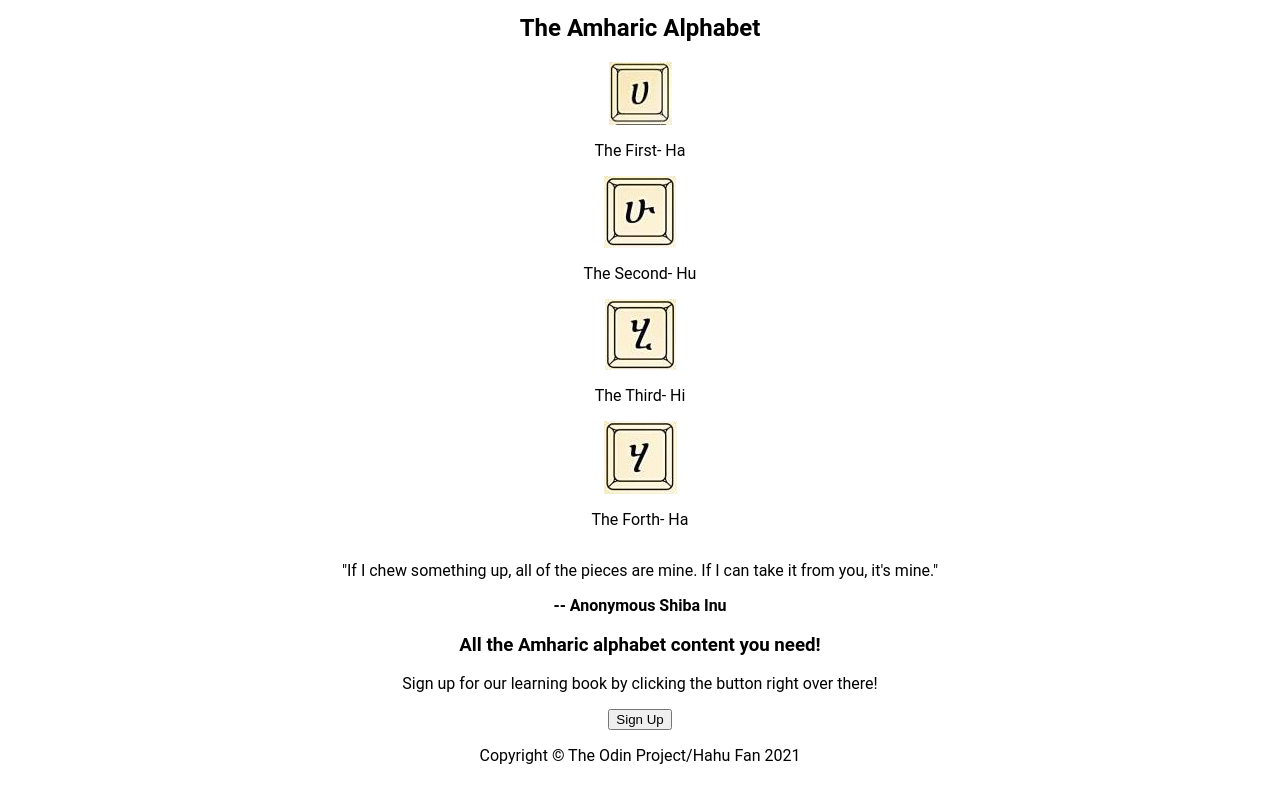
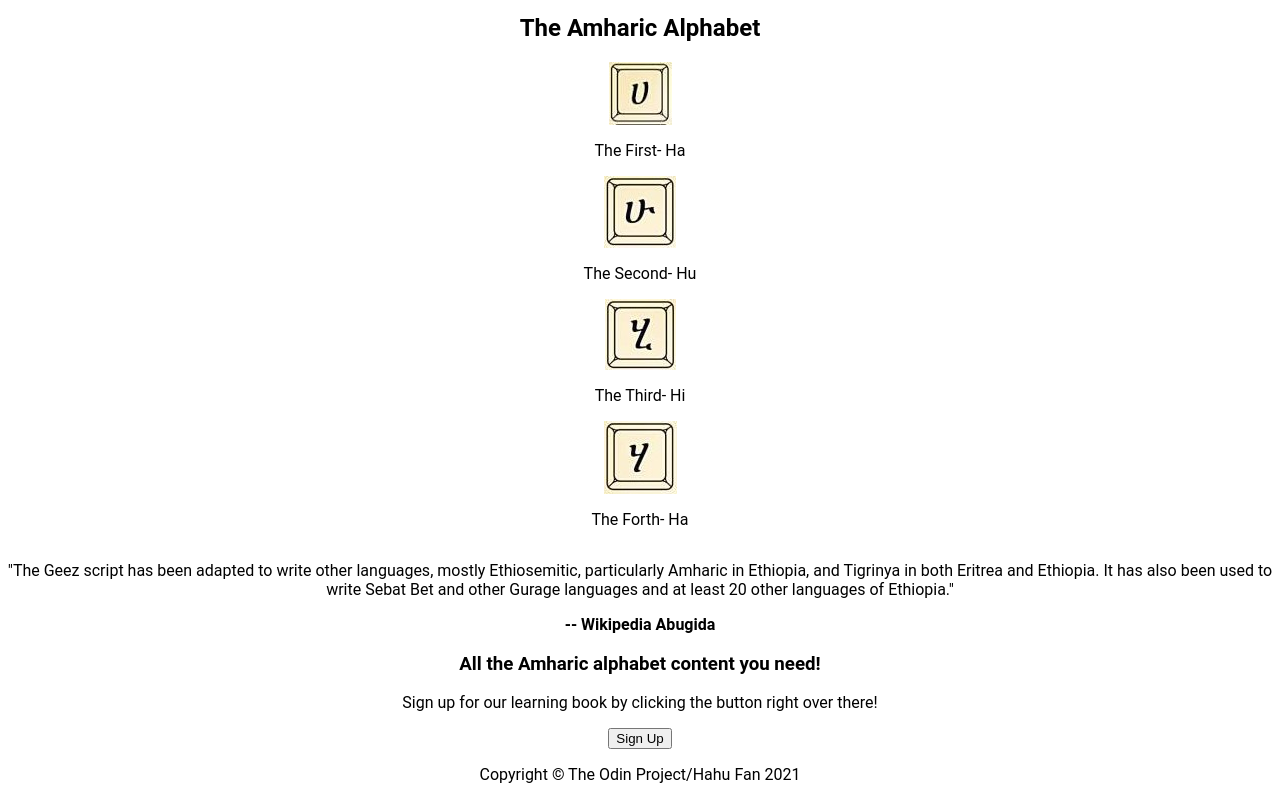
Before and after one commit to fiseha79/Hahu-Landing-Page, a plain HTML site: page index.html in a window 1280 px wide. Shown: the part 660-1460 px from the top of the page. Drawn offline with Linux system fonts and the light colour scheme.

Commit message:
paragraph update

```diff
--- a/index.html
+++ b/index.html
@@ -58,10 +58,10 @@
             </div>
         </div>
         <div class="saying" >
-            <p>"If I chew something up, all of the pieces are mine. If I can take it from you, it's mine."
+            <p>"The Geez script has been adapted to write other languages, mostly Ethiosemitic, particularly Amharic in Ethiopia, and Tigrinya in both Eritrea and Ethiopia. It has also been used to write Sebat Bet and other Gurage languages and at least 20 other languages of Ethiopia."
             </p>
             <b>
-                -- Anonymous Shiba Inu
+                -- Wikipedia Abugida
             </b>
         </div>
         <div class="sign-up" >
```
